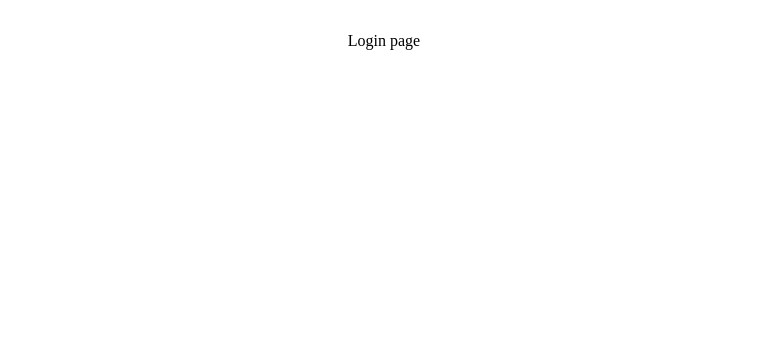
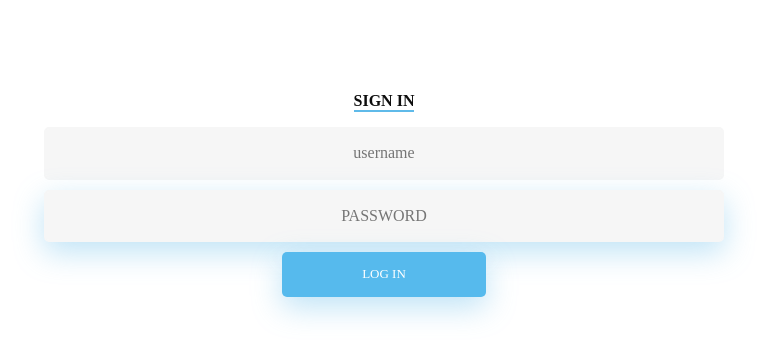
Before and after one commit to ismlslckk/todo-list-app, a React (Vite) app: page /auth/login in a window 1280 px wide. Shown: the top 358 px of the page, without its empty margins (256-1023 px from the left). Built offline with nearby package versions, Linux system fonts and the light colour scheme.

Commit message:
login page designed is done

```diff
--- a/src/pages/Login/index.tsx
+++ b/src/pages/Login/index.tsx
@@ -1,6 +1,43 @@
-const Login = () => (
+import { useState } from 'react';
+import classNames from 'classnames';
+import { InnerWrapper, Wrapper } from '@/components/atoms';
+import styles from './login.module.scss';
 
-  <>Login page</>
-);
+const Form = () => {
+  const [form, setForm] = useState({
+    username: '',
+    password: '',
+  });
 
-export default Login;
+  const handleChange = (e:any) => {
+    const value = e.target.type === 'checkbox' ? e.target.checked : e.target.value;
+    setForm((state) => ({
+      ...state,
+      [e.target.name]: value,
+    }));
+  };
+
+  const handleSubmit = (e:any) => {
+    e.preventDefault();
+  };
+
+  return (
+    <Wrapper>
+      <InnerWrapper>
+        <div className={classNames(styles.wrapper, styles.fadeInDown)}>
+          <div id="formContent">
+            <h2 className={styles.active}> Sign In </h2>
+
+            <form onSubmit={handleSubmit}>
+              <input type="text" value={form.username} onChange={handleChange} id="login" name="username" className={classNames(styles.fadeIn, styles.second)} placeholder="username" />
+              <input type="password" value={form.password} onChange={handleChange} id="password" name="password" className={classNames(styles.fadeIn, styles.third)} placeholder="password" />
+              <input type="submit" className={classNames(styles.fadeIn, styles.fourth)} value="Log In" />
+            </form>
+          </div>
+        </div>
+      </InnerWrapper>
+    </Wrapper>
+  );
+};
+
+export default Form;
--- /dev/null
+++ b/src/pages/Login/login.module.scss
@@ -0,0 +1,233 @@
+
+a {
+    color: #92badd;
+    display:inline-block;
+    text-decoration: none;
+    font-weight: 400;
+  }
+
+  h2 {
+    text-align: center;
+    font-size: 16px;
+    font-weight: 600;
+    text-transform: uppercase;
+    display:inline-block;
+    margin: 40px 8px 10px 8px;
+    color: #cccccc;
+  }
+
+  .wrapper {
+    display: flex;
+    align-items: center;
+    flex-direction: column;
+    justify-content: center;
+    width: 100%;
+    min-height: 100%;
+    padding: 20px;
+  }
+
+  #formContent {
+    -webkit-border-radius: 10px 10px 10px 10px;
+    border-radius: 10px 10px 10px 10px;
+    background: #fff;
+    padding: 30px;
+    width: 90%;
+    max-width: 450px;
+    position: relative;
+    padding: 0px;
+    -webkit-box-shadow: 0 30px 60px 0 rgba(0,0,0,0.3);
+    box-shadow: 0 30px 60px 0 rgba(0,0,0,0.3);
+    text-align: center;
+  }
+
+  #formFooter {
+    background-color: #f6f6f6;
+    border-top: 1px solid #dce8f1;
+    padding: 25px;
+    text-align: center;
+    -webkit-border-radius: 0 0 10px 10px;
+    border-radius: 0 0 10px 10px;
+  }
+
+  h2.inactive {
+    color: #cccccc;
+  }
+
+  h2.active {
+    color: #0d0d0d;
+    border-bottom: 2px solid #5fbae9;
+  }
+
+  input[type=button], input[type=submit], input[type=reset], input[type=password]  {
+    background-color: #56baed;
+    border: none;
+    color: white;
+    padding: 15px 80px;
+    text-align: center;
+    text-decoration: none;
+    display: inline-block;
+    text-transform: uppercase;
+    font-size: 13px;
+    -webkit-box-shadow: 0 10px 30px 0 rgba(95,186,233,0.4);
+    box-shadow: 0 10px 30px 0 rgba(95,186,233,0.4);
+    -webkit-border-radius: 5px 5px 5px 5px;
+    border-radius: 5px 5px 5px 5px;
+    margin: 5px 20px 40px 20px;
+    -webkit-transition: all 0.3s ease-in-out;
+    -moz-transition: all 0.3s ease-in-out;
+    -ms-transition: all 0.3s ease-in-out;
+    -o-transition: all 0.3s ease-in-out;
+    transition: all 0.3s ease-in-out;
+  }
+
+  input[type=button]:hover, input[type=submit]:hover, input[type=reset]:hover  {
+    background-color: #39ace7;
+  }
+
+  input[type=button]:active, input[type=submit]:active, input[type=reset]:active  {
+    -moz-transform: scale(0.95);
+    -webkit-transform: scale(0.95);
+    -o-transform: scale(0.95);
+    -ms-transform: scale(0.95);
+    transform: scale(0.95);
+  }
+
+  input[type=text],input[type=password] {
+    background-color: #f6f6f6;
+    border: none;
+    color: #0d0d0d;
+    padding: 15px 32px;
+    text-align: center;
+    text-decoration: none;
+    display: inline-block;
+    font-size: 16px;
+    margin: 5px;
+    width: 85%;
+    border: 2px solid #f6f6f6;
+    -webkit-transition: all 0.5s ease-in-out;
+    -moz-transition: all 0.5s ease-in-out;
+    -ms-transition: all 0.5s ease-in-out;
+    -o-transition: all 0.5s ease-in-out;
+    transition: all 0.5s ease-in-out;
+    -webkit-border-radius: 5px 5px 5px 5px;
+    border-radius: 5px 5px 5px 5px;
+  }
+
+  input[type=text]:focus ,input[type=password]:focus {
+    background-color: #fff;
+    border-bottom: 2px solid #5fbae9;
+  }
+
+  input[type=text]:placeholder,input[type=password]:placeholder {
+    color: #cccccc;
+  }
+
+  .fadeInDown {
+    -webkit-animation-name: fadeInDown;
+    animation-name: fadeInDown;
+    -webkit-animation-duration: 1s;
+    animation-duration: 1s;
+    -webkit-animation-fill-mode: both;
+    animation-fill-mode: both;
+  }
+
+  @-webkit-keyframes fadeInDown {
+    0% {
+      opacity: 0;
+      -webkit-transform: translate3d(0, -100%, 0);
+      transform: translate3d(0, -100%, 0);
+    }
+    100% {
+      opacity: 1;
+      -webkit-transform: none;
+      transform: none;
+    }
+  }
+
+  @keyframes fadeInDown {
+    0% {
+      opacity: 0;
+      -webkit-transform: translate3d(0, -100%, 0);
+      transform: translate3d(0, -100%, 0);
+    }
+    100% {
+      opacity: 1;
+      -webkit-transform: none;
+      transform: none;
+    }
+  }
+
+  @-webkit-keyframes fadeIn { from { opacity:0; } to { opacity:1; } }
+  @-moz-keyframes fadeIn { from { opacity:0; } to { opacity:1; } }
+  @keyframes fadeIn { from { opacity:0; } to { opacity:1; } }
+
+  .fadeIn {
+    opacity:0;
+    -webkit-animation:fadeIn ease-in 1;
+    -moz-animation:fadeIn ease-in 1;
+    animation:fadeIn ease-in 1;
+
+    -webkit-animation-fill-mode:forwards;
+    -moz-animation-fill-mode:forwards;
+    animation-fill-mode:forwards;
+
+    -webkit-animation-duration:1s;
+    -moz-animation-duration:1s;
+    animation-duration:1s;
+  }
+
+  .fadeIn.first {
+    -webkit-animation-delay: 0.4s;
+    -moz-animation-delay: 0.4s;
+    animation-delay: 0.4s;
+  }
+
+  .fadeIn.second {
+    -webkit-animation-delay: 0.6s;
+    -moz-animation-delay: 0.6s;
+    animation-delay: 0.6s;
+  }
+
+  .fadeIn.third {
+    -webkit-animation-delay: 0.8s;
+    -moz-animation-delay: 0.8s;
+    animation-delay: 0.8s;
+  }
+
+  .fadeIn.fourth {
+    -webkit-animation-delay: 1s;
+    -moz-animation-delay: 1s;
+    animation-delay: 1s;
+  }
+
+  /* Simple CSS3 Fade-in Animation */
+  .underlineHover:after {
+    display: block;
+    left: 0;
+    bottom: -10px;
+    width: 0;
+    height: 2px;
+    background-color: #56baed;
+    content: "";
+    transition: width 0.2s;
+  }
+
+  .underlineHover:hover {
+    color: #0d0d0d;
+  }
+
+  .underlineHover:hover:after{
+    width: 100%;
+  }
+
+  *:focus {
+      outline: none;
+  }
+
+  #icon {
+    width:60%;
+  }
+
+  * {
+    box-sizing: border-box;
+  }
```
Also changed, not shown: .stylelintrc.json, 1 other file (tests, documents, lock files or other folders).
